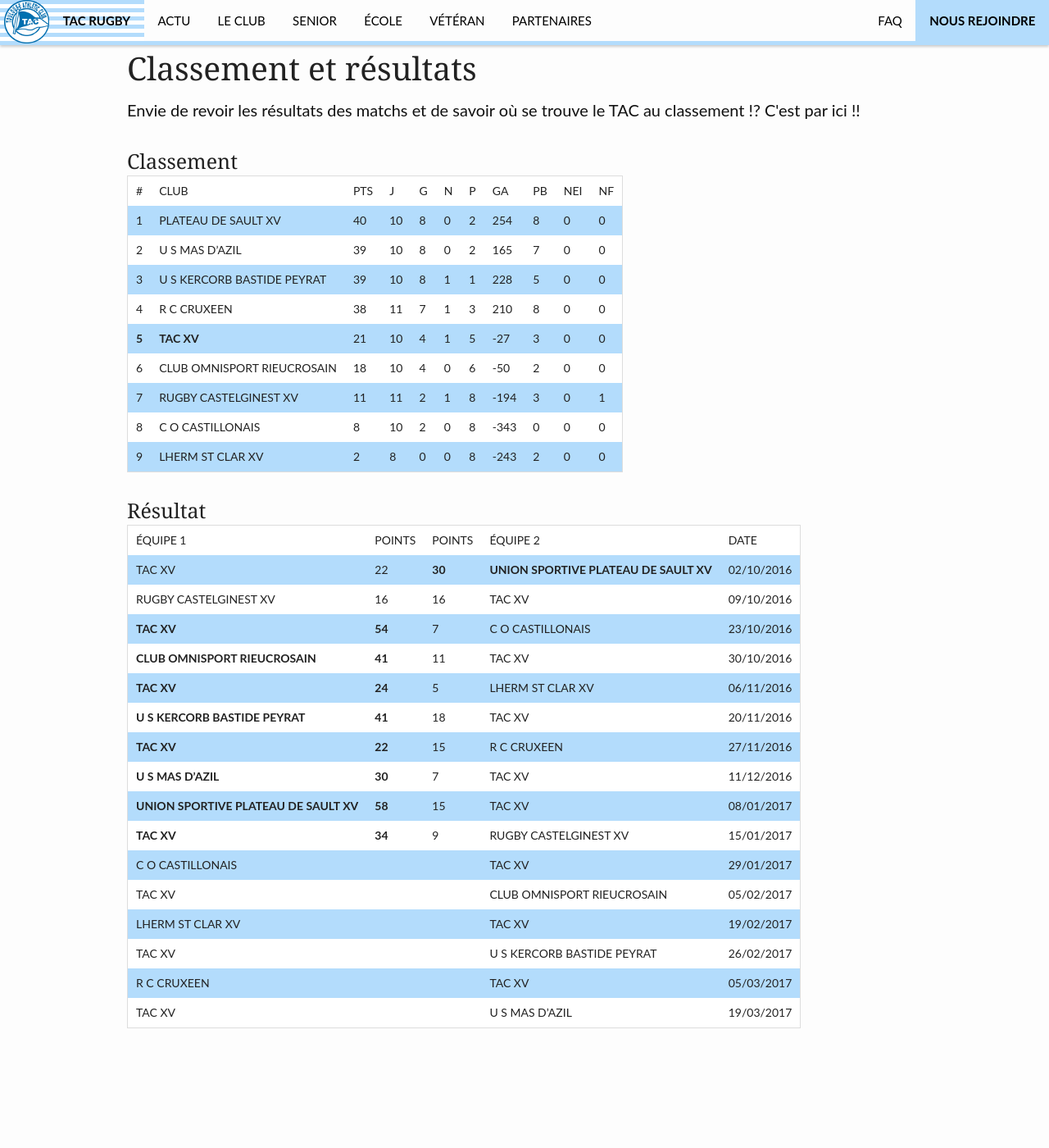
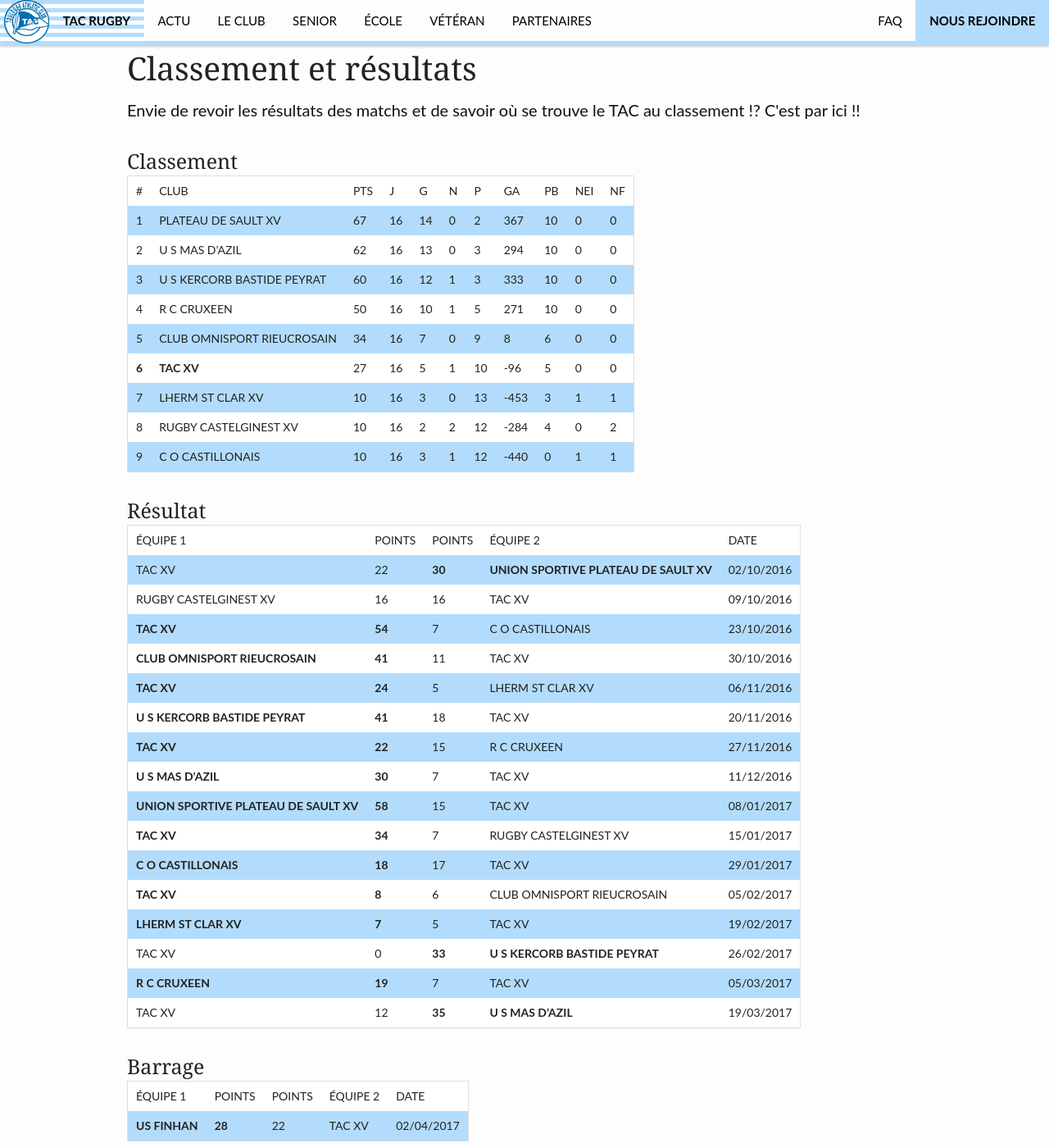
Before and after one commit to aurelien-pacaud/tac-website, a Jekyll site: the page built from pages/senior_resultat.md, in a window 1280 px wide and 1400 px high, scrolled down 365 px. Shown: the whole window at 82% size. Built offline with Jekyll 4.4.1, drawn with Linux system fonts in a browser that asks for light colours; some of the changed text lies outside the part shown.

Commit message:
Update result page

```diff
--- a/pages/senior_resultat.md
+++ b/pages/senior_resultat.md
@@ -14,16 +14,16 @@ permalink: "/senior/classement/"
 ### Classement
 
 
-|#    |CLUB                       |PTS|J |G|N|P|GA  |PB|NEI|NF
-|1    |PLATEAU DE SAULT XV        |40 |10|8|0|2|254 |8 |0  |0
-|2    |U S MAS D'AZIL             |39 |10|8|0|2|165 |7 |0  |0
-|3    |U S KERCORB BASTIDE PEYRAT |39 |10|8|1|1|228 |5 |0  |0
-|4    |R C CRUXEEN                |38 |11|7|1|3|210 |8 |0  |0
-|**5**|**TAC XV**                 |21 |10|4|1|5|-27 |3 |0  |0
-|6    |CLUB OMNISPORT RIEUCROSAIN |18 |10|4|0|6|-50 |2 |0  |0
-|7    |RUGBY CASTELGINEST XV      |11 |11|2|1|8|-194|3 |0  |1
-|8    |C O CASTILLONAIS           |8  |10|2|0|8|-343|0 |0  |0
-|9    |LHERM ST CLAR XV           |2  |8 |0|0|8|-243|2 |0  |0
+|#    |CLUB                       |PTS|J |G |N |P |GA  |PB|NEI|NF
+|1    |PLATEAU DE SAULT XV        |67 |16|14|0 |2 |367 |10|0  |0
+|2    |U S MAS D'AZIL             |62 |16|13|0 |3 |294 |10|0  |0
+|3    |U S KERCORB BASTIDE PEYRAT |60 |16|12|1 |3 |333 |10|0  |0
+|4    |R C CRUXEEN                |50 |16|10|1 |5 |271 |10|0  |0
+|5    |CLUB OMNISPORT RIEUCROSAIN |34 |16|7 |0 |9 |8   |6 |0  |0
+|**6**|**TAC XV**                 |27 |16|5 |1 |10|-96 |5 |0  |0
+|7    |LHERM ST CLAR XV           |10 |16|3 |0 |13|-453|3 |1  |1
+|8    |RUGBY CASTELGINEST XV      |10 |16|2 |2 |12|-284|4 |0  |2
+|9    |C O CASTILLONAIS           |10 |16|3 |1 |12|-440|0 |1  |1
 
 
 ### Résultat
@@ -39,10 +39,21 @@ permalink: "/senior/classement/"
 |**TAC XV**|**22**|15|R C CRUXEEN|27/11/2016
 |**U S MAS D'AZIL**|**30**|7|TAC XV|11/12/2016
 |**UNION SPORTIVE PLATEAU DE SAULT XV**|**58**|15|TAC XV|08/01/2017
-|**TAC XV**|**34**|9|RUGBY CASTELGINEST XV|15/01/2017
-|C O CASTILLONAIS|||TAC XV|29/01/2017
-|TAC XV|||CLUB OMNISPORT RIEUCROSAIN|05/02/2017
-|LHERM ST CLAR XV|||TAC XV|19/02/2017
-|TAC XV|||U S KERCORB BASTIDE PEYRAT|26/02/2017
-|R C CRUXEEN|||TAC XV|05/03/2017
-|TAC XV|||U S MAS D'AZIL|19/03/2017
+|**TAC XV**|**34**|7|RUGBY CASTELGINEST XV|15/01/2017
+|**C O CASTILLONAIS**|**18**|17|TAC XV|29/01/2017
+|**TAC XV**|**8**|6|CLUB OMNISPORT RIEUCROSAIN|05/02/2017
+|**LHERM ST CLAR XV**|**7**|5|TAC XV|19/02/2017
+|TAC XV|0|**33**|**U S KERCORB BASTIDE PEYRAT**|26/02/2017
+|**R C CRUXEEN**|**19**|7|TAC XV|05/03/2017
+|TAC XV|12|**35**|**U S MAS D'AZIL**|19/03/2017
+
+### Barrage
+
+|ÉQUIPE 1|POINTS|POINTS|ÉQUIPE 2|DATE
+|**US FINHAN**|**28**|22|TAC XV|02/04/2017
+
+### Coupe des Pyrénées
+
+|ÉQUIPE 1|POINTS|POINTS|ÉQUIPE 2|DATE
+|TAC XV|10|**12**|**MONTASTRUC**|09/04/2017
+|**MONTAGNE NOIRE**|**54**|0|TAC XV|23/04/2017
```
Also changed, not shown: _posts/actu/2017-05-06-TAC_A_JOUER_2017.md (added, +20 -0 lines), pages/ecole.md (+1 -1 lines).
